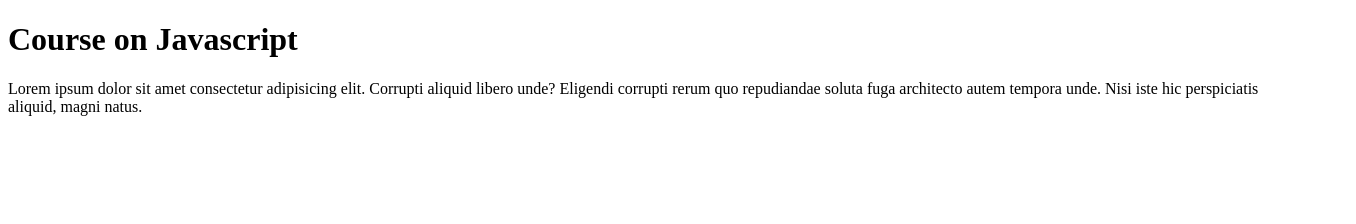
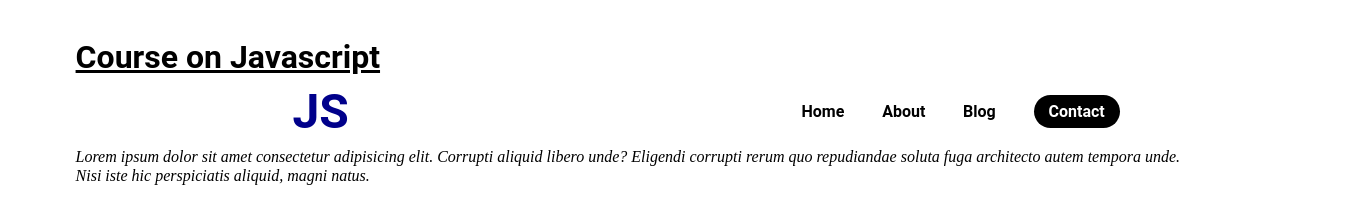
Before and after one commit to carrington-115/frontend-web-development-certification, a plain HTML site: page course2/week1/index.html in a window 1280 px wide. Shown: the whole page, 1356 px wide, since content can reach past the window. Drawn offline with Linux system fonts and the light colour scheme.

Commit message:
built a simple website for the js course

```diff
--- a/course2/week1/index.html
+++ b/course2/week1/index.html
@@ -1,15 +1,37 @@
 <!doctype html>
 <html>
   <head>
+    <link rel="stylesheet" href="./styles/index.css" />
     <title>Javascript Week 1</title>
   </head>
   <body>
-    <h1>Course on Javascript</h1>
+    <u>
+      <h1>Course on Javascript</h1>
+    </u>
+    <div class="header">
+      <span class="logo"><h1>JS</h1></span>
+      <ul>
+        <li>Home</li>
+        <li>About</li>
+        <li>Blog</li>
+        <li class="contact-btn">Contact</li>
+      </ul>
+    </div>
+
     <p>
-      Lorem ipsum dolor sit amet consectetur adipisicing elit. Corrupti aliquid
-      libero unde? Eligendi corrupti rerum quo repudiandae soluta fuga
-      architecto autem tempora unde. Nisi iste hic perspiciatis aliquid, magni
-      natus.
+      <i
+        style="
+          font-family:
+            Times New Roman,
+            Times,
+            serif;
+        "
+      >
+        Lorem ipsum dolor sit amet consectetur adipisicing elit. Corrupti
+        aliquid libero unde? Eligendi corrupti rerum quo repudiandae soluta fuga
+        architecto autem tempora unde. Nisi iste hic perspiciatis aliquid, magni
+        natus.
+      </i>
     </p>
   </body>
 </html>
--- /dev/null
+++ b/course2/week1/styles/index.css
@@ -0,0 +1,53 @@
+* {
+  padding: 0;
+  margin: 0;
+}
+
+body {
+  padding: 1cm 2cm;
+  font-family: roboto, sans-serif;
+}
+
+.header {
+  width: 100vw;
+  display: flex;
+  align-items: center;
+  justify-content: space-around;
+}
+
+.header ul {
+  display: flex;
+  align-items: center;
+  justify-content: space-evenly;
+}
+
+.header ul li {
+  list-style: none;
+  font-size: 16px;
+  margin: 0.5cm;
+  cursor: pointer;
+  font-weight: bold;
+}
+
+.header ul li:hover {
+  color: darkgreen;
+}
+
+.logo {
+  display: flex;
+  justify-content: center;
+  align-items: center;
+  cursor: pointer;
+}
+
+.logo h1 {
+  font-size: 48px;
+  color: darkblue;
+}
+
+.header ul .contact-btn {
+  padding: 7px 15px;
+  background-color: black;
+  color: white;
+  border-radius: 30px;
+}
```
